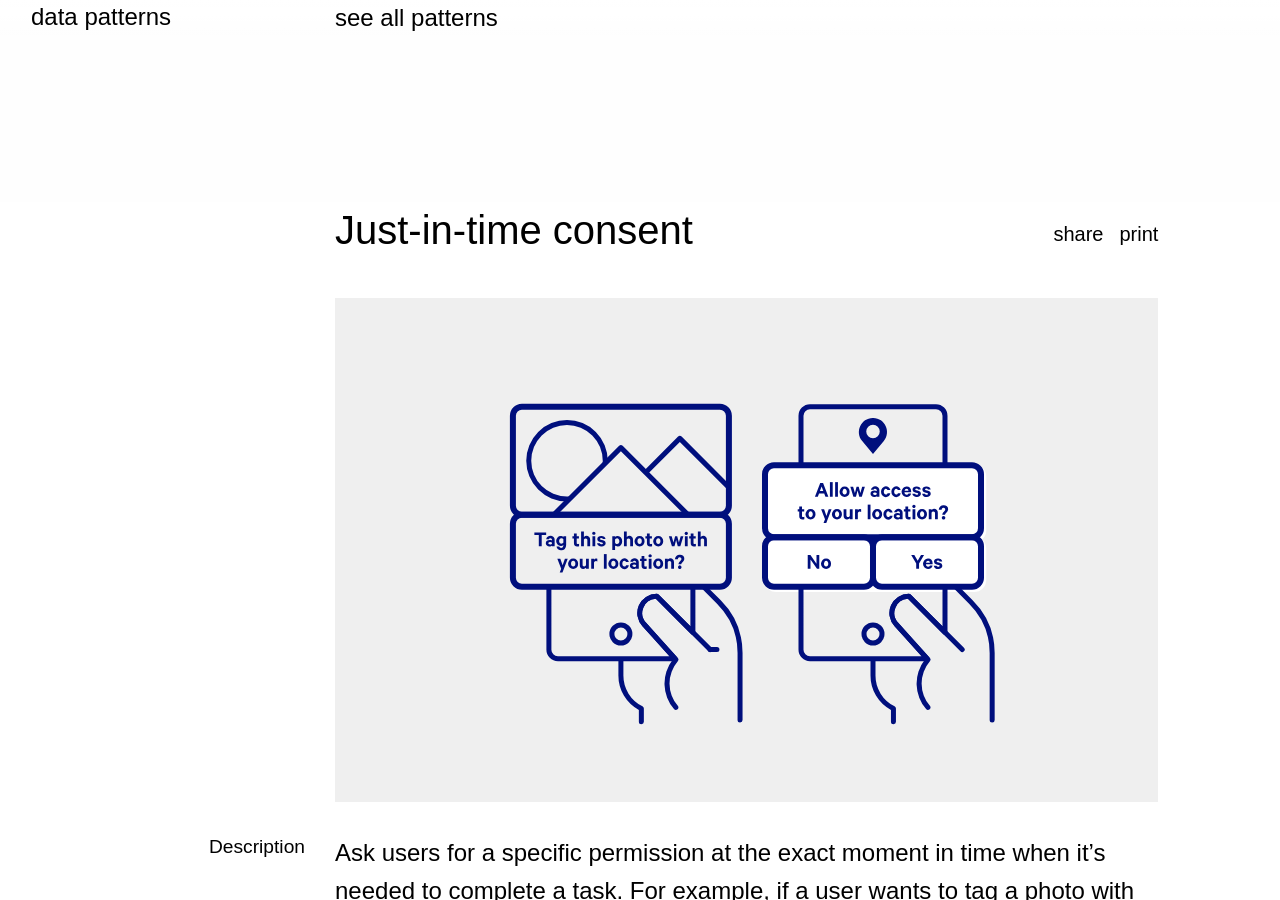
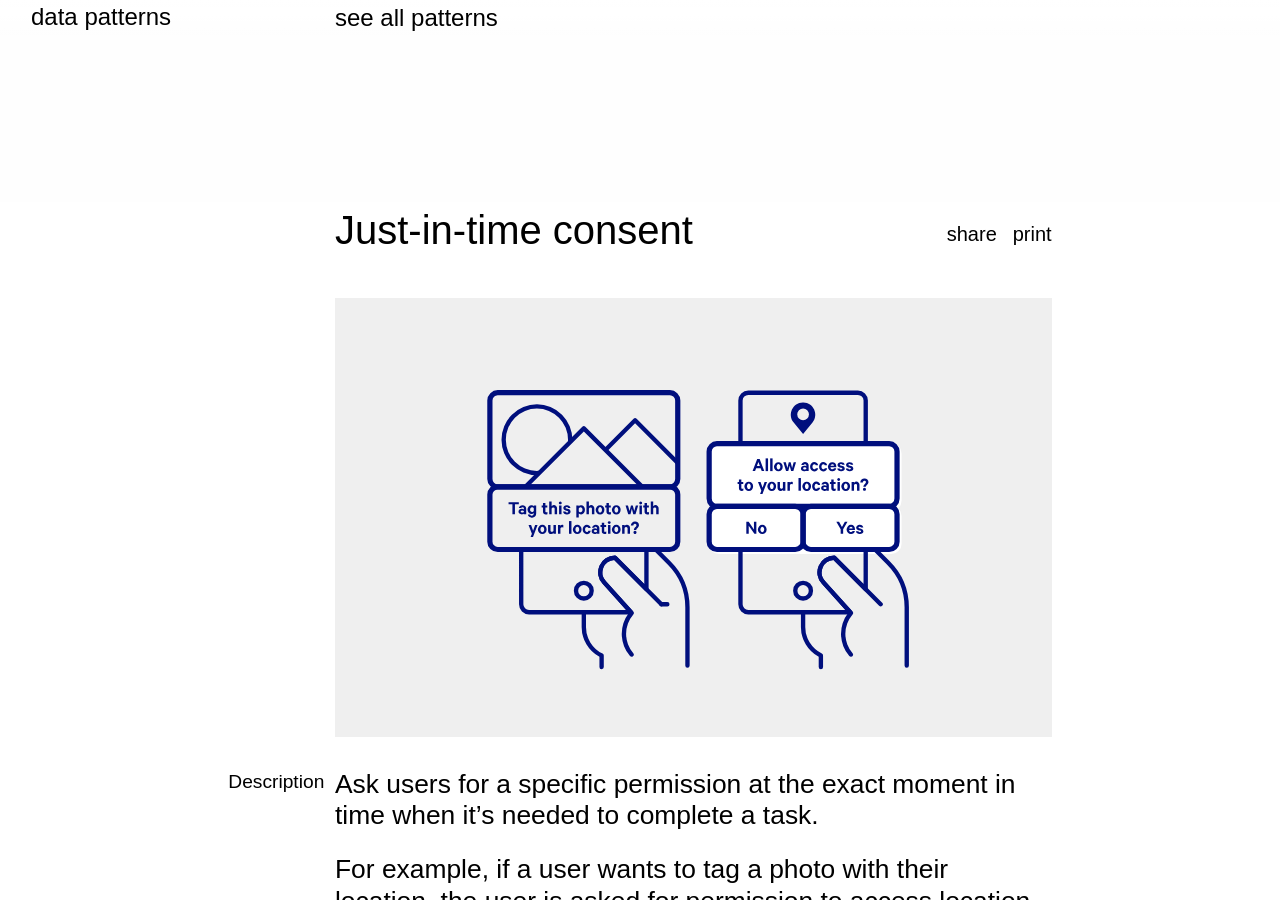
Before and after one commit to projectsbyif/data-permissions-catalogue, a Jekyll site: the page built from _patterns/just-in-time-consent.md, in a window 1280 px wide and 900 px high. Built offline with Jekyll 4.4.1, drawn with Linux system fonts in a browser that asks for light colours; some web fonts are replaced; comment, search, counter and statistics services are not loaded; some of the changed text lies outside the part shown.

Commit message:
Updated pattern page layout from 8 to 7 columns and centered it in page.

```diff
--- a/_layouts/pattern.html
+++ b/_layouts/pattern.html
@@ -3,7 +3,7 @@ layout: default
 ---
 
 <section class="pattern-heading grid-x grid-padding-x">
-  <div class="large-6 large-offset-3 small-12 cell">
+  <div class="large-5 large-offset-3 small-12 cell">
     <h1>{{ page.title }}</h1>
   </div>
   <div class="large-2 small-12 cell">
@@ -15,7 +15,7 @@ layout: default
 </section>
 
 <section class="pattern-image grid-x grid-padding-x">
-  <div class="large-8 large-offset-3 small-12 cell">
+  <div class="large-7 large-offset-3 small-12 cell">
     <div class="pattern-image-div">
       <img id="content" tabindex="0" class=""src="{{ page.images[0].url }}" alt="{{ alt_text }}" />
     </div>
@@ -23,10 +23,10 @@ layout: default
 </section>
 
 <section class="description grid-x grid-padding-x">
-  <div class="large-2 large-offset-1 small-12 cell">
+  <div class="large-1 large-offset-2 small-12 cell">
     <h3>Description</h3>
   </div>
-  <div class="large-8 small-12 cell">
+  <div class="large-7 small-12 cell">
     {{ content }}
   </div>
 </section>
@@ -35,7 +35,7 @@ layout: default
   <div class="large-2 large-offset-1 small-12 cell">
     <h3>Advantages</h3>
   </div>
-  <div class="large-8 small-12 cell">
+  <div class="large-6 small-12 cell">
     <ul>
     {% for advantage in page.advantages %}
       <li>
@@ -50,7 +50,7 @@ layout: default
   <div class="large-2 large-offset-1 small-12 cell">
     <h3>Limitations</h3>
   </div>
-  <div class="large-8 small-12 cell">
+  <div class="large-5 small-12 cell">
     <ul>
     {% for limitation in page.limitations %}
       <li>
--- a/_patterns/just-in-time-consent.md
+++ b/_patterns/just-in-time-consent.md
@@ -50,4 +50,6 @@ related_patterns:
     title: Up-front consent
 ---
 
-Ask users for a specific permission at the exact moment in time when it’s needed to complete a task. For example, if a user wants to tag a photo with their location, the user is asked for permission to access location data as they add the tag.
+Ask users for a specific permission at the exact moment in time when it’s needed to complete a task.
+
+For example, if a user wants to tag a photo with their location, the user is asked for permission to access location data as they add the tag.
--- a/_sass/pattern-page-new.scss
+++ b/_sass/pattern-page-new.scss
@@ -79,7 +79,12 @@ section ul {
 
 .description {
   p {
-    font-size: 1.5rem;
+    font-size: 1.65rem;
+    line-height: $desktop-pattern-page-line-height;
+
+    &:last-of-type {
+      margin: $desktop-paragraph-spacing 0 0 0;
+    }
   }
 }
 
@@ -89,7 +94,8 @@ section ul {
 .limitations {
   li {
     font-size: 1.3rem;
-    margin: 1rem 0;
+    line-height: $desktop-pattern-page-line-height;
+    margin: $desktop-paragraph-spacing 0;
 
     &:first-of-type {
       margin: 0 0 1rem 0;
--- a/_sass/variables.scss
+++ b/_sass/variables.scss
@@ -28,7 +28,8 @@ $desktop-spacing-sm: 1rem;
 $desktop-spacing-med: 1.5rem;
 $desktop-spacing-lg: 2rem;
 $desktop-spacing-xl: 3rem;
-
+$desktop-pattern-page-line-height: 1.2;
+$desktop-paragraph-spacing: 1.4rem;
 $footer-height: 40vh;
 
 // Fonts
```
